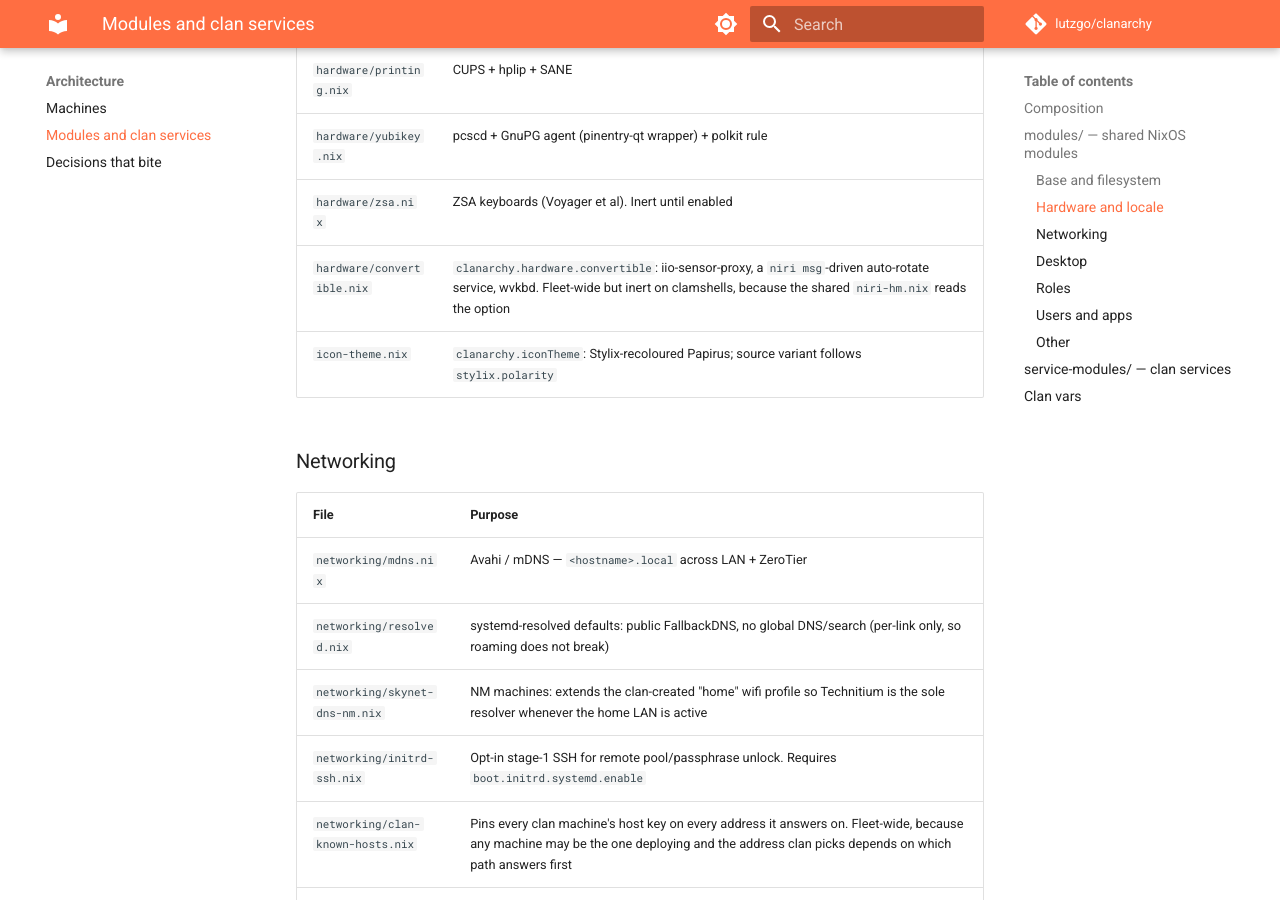
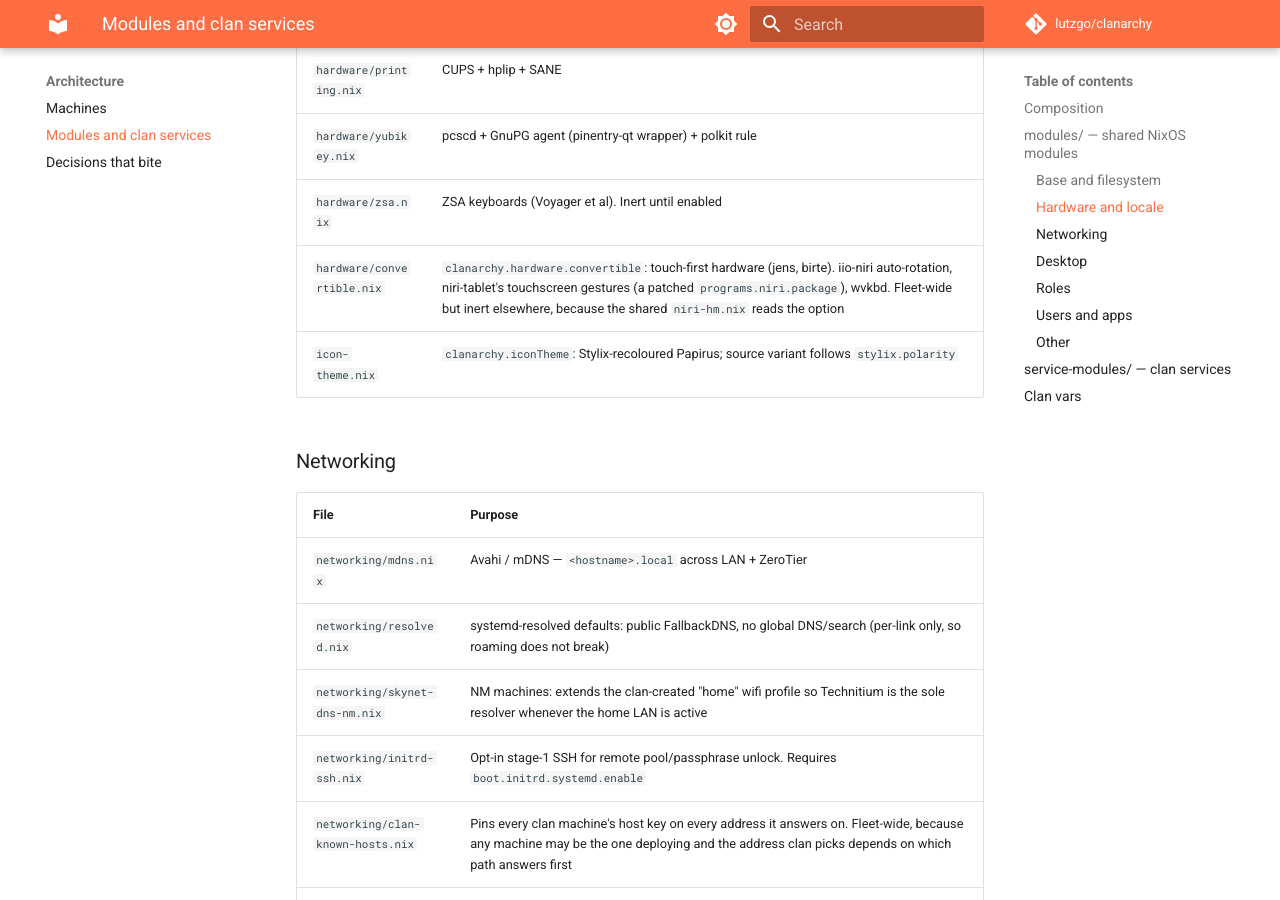
Before and after one commit to lutzgo/clanarchy, an MkDocs documentation site: the page built from docs/architecture/modules.md, in a window 1280 px wide and 900 px high, scrolled down 1864 px. Built offline with MkDocs 1.6.1 and Material for MkDocs 9.7.7, drawn with Linux system fonts in a browser that asks for light colours; comment, search, counter and statistics services are not loaded.

Commit message:
feat(niri): touchscreen gestures (niri-tablet) and iio-niri rotation on jens (#415)

```diff
--- a/docs/architecture/modules.md
+++ b/docs/architecture/modules.md
@@ -49,7 +49,7 @@ body on `clanarchy.rootfs`, the same pattern as `channel.nix`.
 | `hardware/printing.nix` | CUPS + hplip + SANE |
 | `hardware/yubikey.nix` | pcscd + GnuPG agent (pinentry-qt wrapper) + polkit rule |
 | `hardware/zsa.nix` | ZSA keyboards (Voyager et al). Inert until enabled |
-| `hardware/convertible.nix` | `clanarchy.hardware.convertible`: iio-sensor-proxy, a `niri msg`-driven auto-rotate service, wvkbd. Fleet-wide but inert on clamshells, because the shared `niri-hm.nix` reads the option |
+| `hardware/convertible.nix` | `clanarchy.hardware.convertible`: touch-first hardware (jens, birte). iio-niri auto-rotation, niri-tablet's touchscreen gestures (a patched `programs.niri.package`), wvkbd. Fleet-wide but inert elsewhere, because the shared `niri-hm.nix` reads the option |
 | `icon-theme.nix` | `clanarchy.iconTheme`: Stylix-recoloured Papirus; source variant follows `stylix.polarity` |
 
 ### Networking
```
Also changed, not shown: 5 other files.
